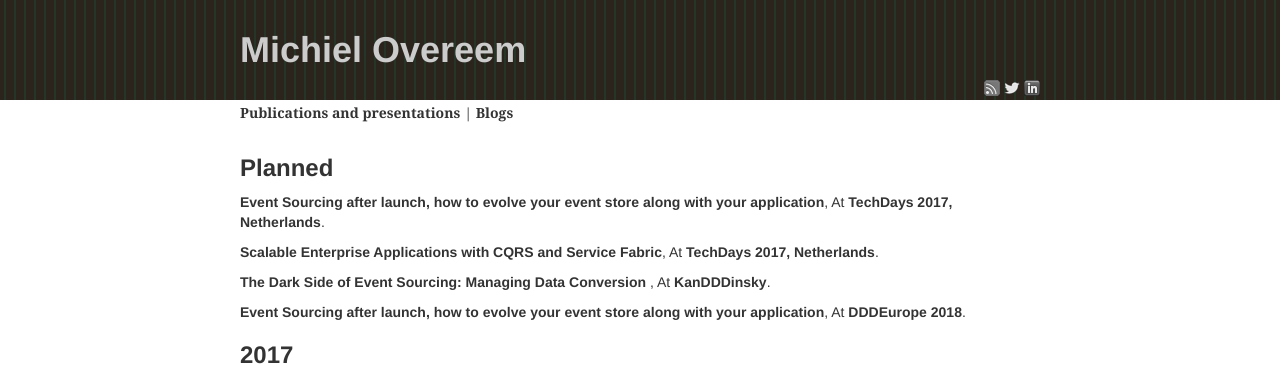
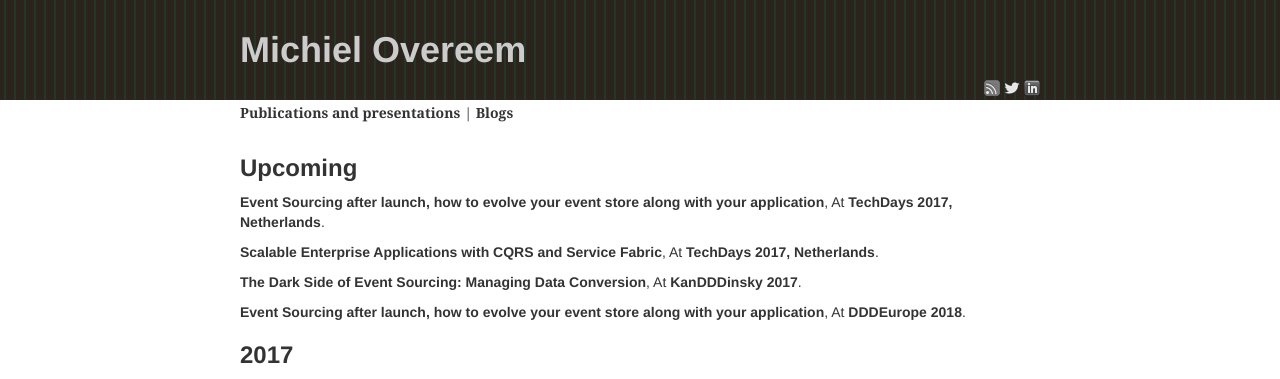
Before and after one commit to overeemm/overeemm.github.com, a Jekyll site: the page built from pubspres.html, in a window 1280 px wide. Shown: the top 379 px of the page. Built offline with Jekyll 4.4.1, drawn with Linux system fonts in a browser that asks for light colours; nearby versions of some CDN libraries.

Commit message:
Fixed upcoming

```diff
--- a/pubspres.html
+++ b/pubspres.html
@@ -4,7 +4,7 @@ title: Publications and presentations
 ---
 
 <h3 class="entry-title">
-    <a href="/pubspres.html" title="2017" rel="bookmark">Planned</a>
+    <a href="/pubspres.html" title="2017" rel="bookmark">Upcoming</a>
 </h3>
 
 <p>
@@ -18,8 +18,8 @@ title: Publications and presentations
 </p>
 
 <p>
-    <b>The Dark Side of Event Sourcing: Managing Data Conversion </b>,
-    At <a href="http://kandddinsky.com/">KanDDDinsky</a>.
+    <b>The Dark Side of Event Sourcing: Managing Data Conversion</b>,
+    At <a href="http://kandddinsky.com/">KanDDDinsky 2017</a>.
 </p>
 
 <p>
```
